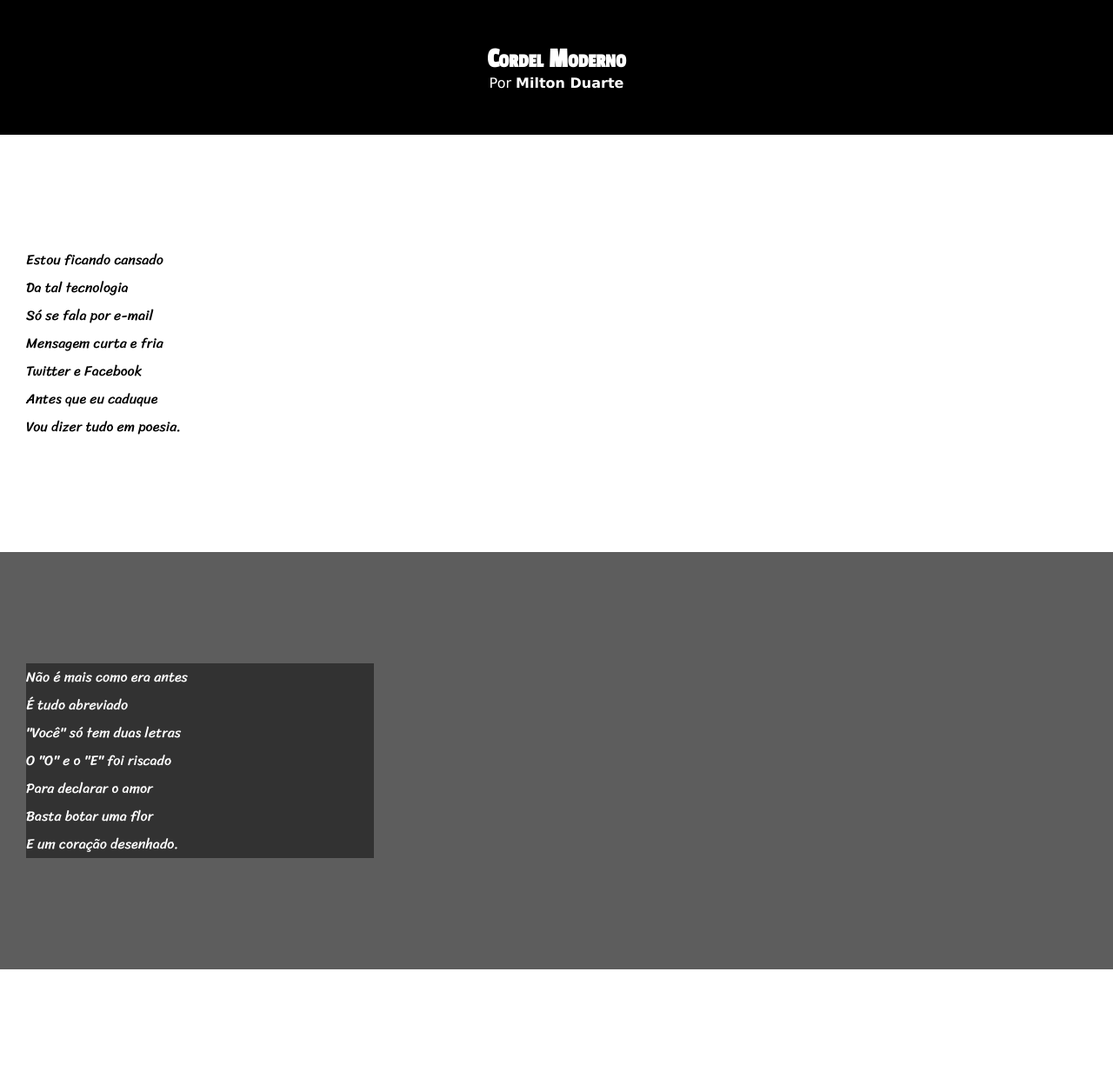
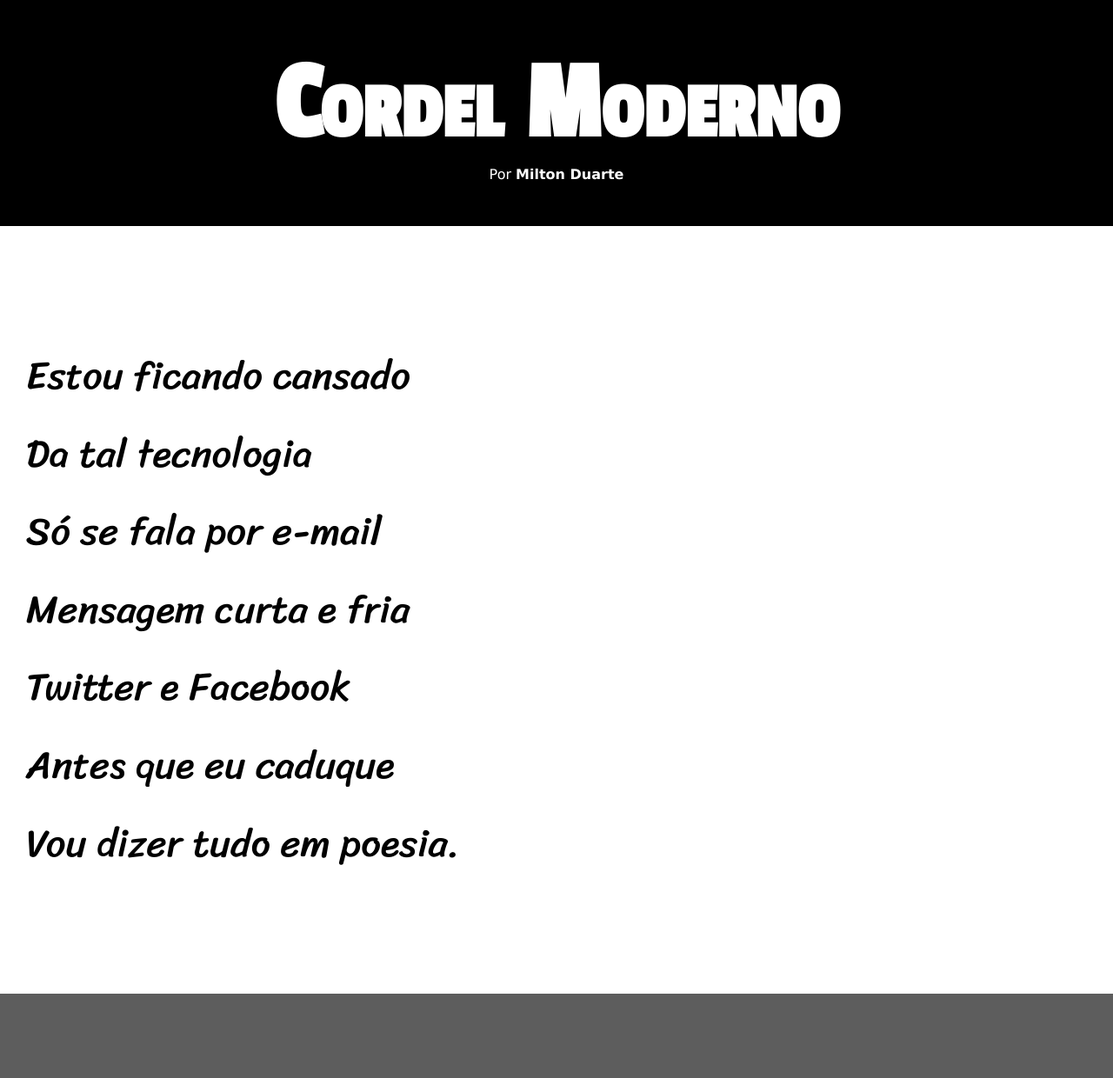
Before and after one commit to AdailtonFilhoo/html-css, a plain HTML site: page Desafio/desafio12/index.html in a window 1280 px wide. Shown: the top 1240 px of the page at 87% size. Drawn offline with Linux system fonts and the light colour scheme.

Commit message:
Atualizacão de estilos do ex22

```diff
--- a/Desafio/desafio12/estilo/style.css
+++ b/Desafio/desafio12/estilo/style.css
@@ -13,6 +13,7 @@
 * {
     margin: 0px;
     padding: 0px;
+    font-size: 1em;
 }
 
 html, body {
@@ -31,6 +32,7 @@ header > h1 {
     font-family: var(--fonte2);
     padding-top: 50px;
     font-variant: small-caps;
+    font-size: 10vw;
 }
 
 header > p {
@@ -53,6 +55,7 @@ section {
     line-height: 2em;
     padding-left: 30px;
     font-family: var(--fonte3);
+    font-size: 3.5vw;
 }
 
 section.normal{
@@ -67,7 +70,8 @@ section.imagem {
 
 section.imagem > p {
     background-color: rgba(0, 0, 0, 0.459);
-    width: 400px;
+    display: inline-block;
+    padding: 5px;
 }
 
 
```
